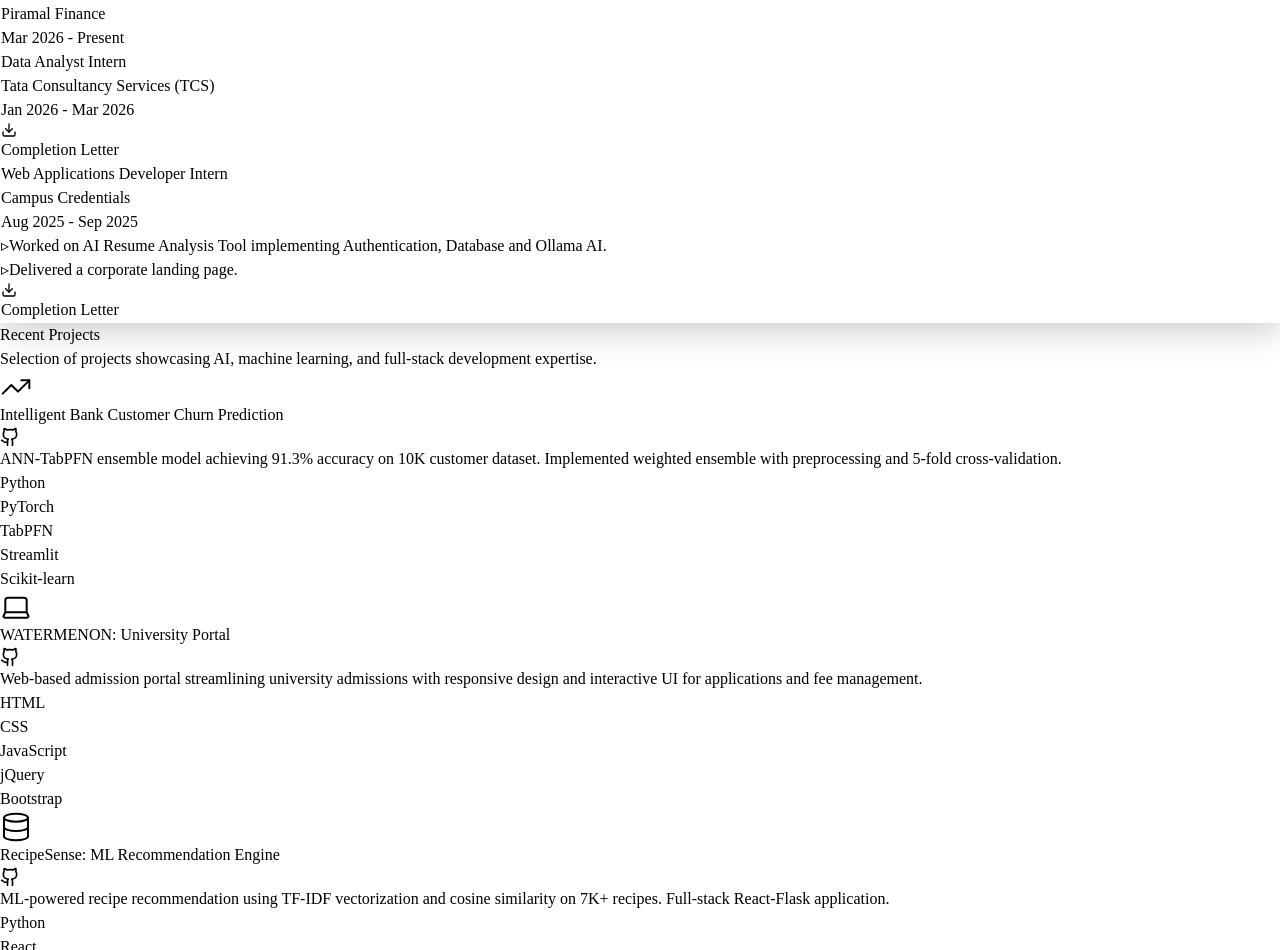
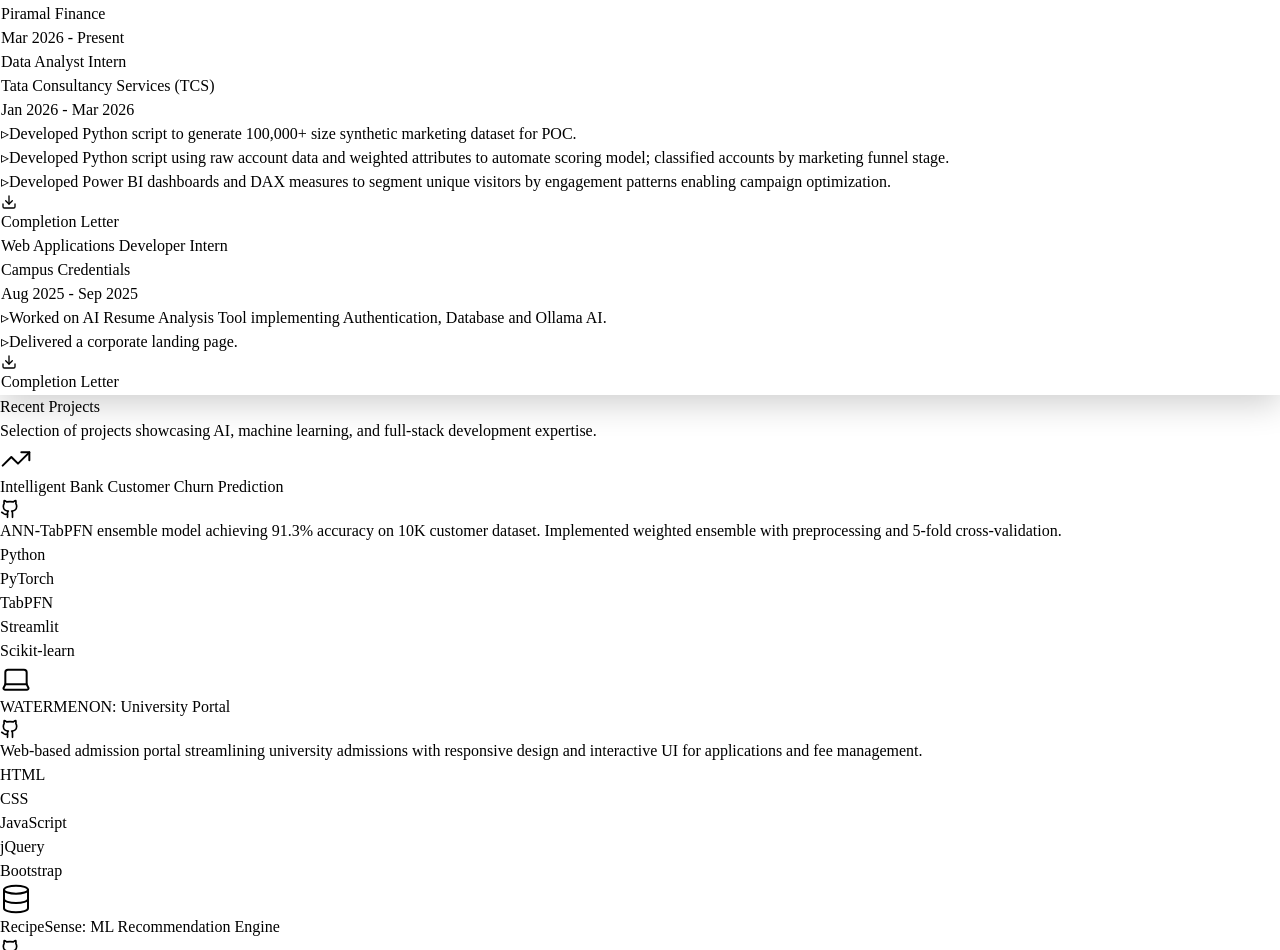
Before and after one commit to Naumanpathan94/naumanpathan, a React (Vite) app in the folder frontend/: page / in a window 1280 px wide. Shown: the part 1360-2310 px from the top of the page. Built offline with nearby package versions, Linux system fonts and the light colour scheme.

Commit message:
added experience details

```diff
--- a/frontend/src/components/portfolio/Hero.tsx
+++ b/frontend/src/components/portfolio/Hero.tsx
@@ -171,6 +171,20 @@
                   <p className="text-xl text-foreground font-bold">Data Analyst Intern</p>
                   <p className="text-sm text-muted-foreground mb-1">Tata Consultancy Services (TCS)</p>
                   <p className="text-xs text-primary font-mono font-bold mb-4 whitespace-nowrap">Jan 2026 - Mar 2026</p>
+                  <ul className="text-sm text-muted-foreground space-y-3 list-none">
+                    <li className="flex items-start gap-3">
+                      <span className="text-primary font-bold">▹</span>
+                       Developed Python script to generate 100,000+ size synthetic marketing dataset for POC.
+                    </li>
+                    <li className="flex items-start gap-3">
+                      <span className="text-primary font-bold">▹</span>
+                      Developed Python script using raw account data and weighted attributes to automate scoring model; classified accounts by marketing funnel stage.
+                    </li>
+                      <li className="flex items-start gap-3">
+                      <span className="text-primary font-bold">▹</span>
+                      Developed Power BI dashboards and DAX measures to segment unique visitors by engagement patterns enabling campaign optimization.
+                    </li>
+                  </ul>
                   <a
                     href="/internship completion certificate.pdf"
                     target="_blank"
```
